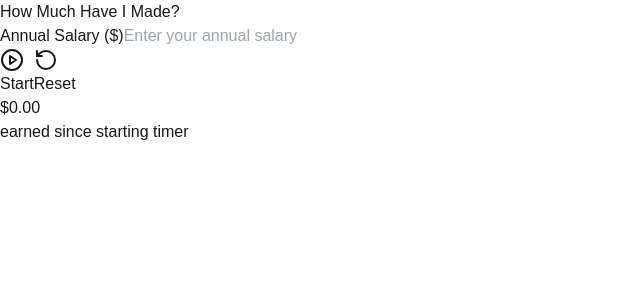
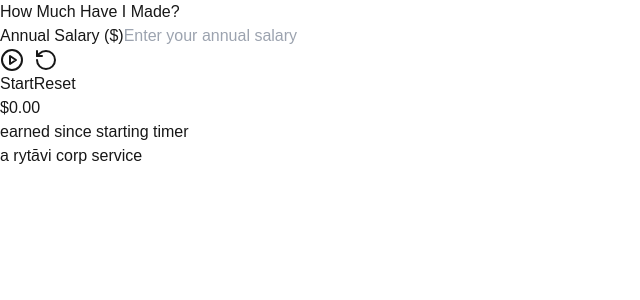
Before and after one commit to jerephil/howmuchhaveimade, a Next.js app: page / in a window 1280 px wide. Shown: the top 300 px of the page, without its empty margins (0-640 px from the left). Built offline with nearby package versions, Linux system fonts and the light colour scheme.

Commit message:
added link back to rytāvi corp site

```diff
--- a/src/components/HowMuchHaveIMade.js
+++ b/src/components/HowMuchHaveIMade.js
@@ -111,6 +111,9 @@ const HowMuchHaveIMade = () => {
             earned since starting timer
           </div>
         </div>
+        <div className="text-center text-sm mt-6">
+          a <a href="https://rytavi.com" target="_blank" rel="noopener noreferrer" className="text-blue-500 hover:text-blue-600">rytāvi corp</a> service
+        </div>
       </div>
     </div>
   );
```
